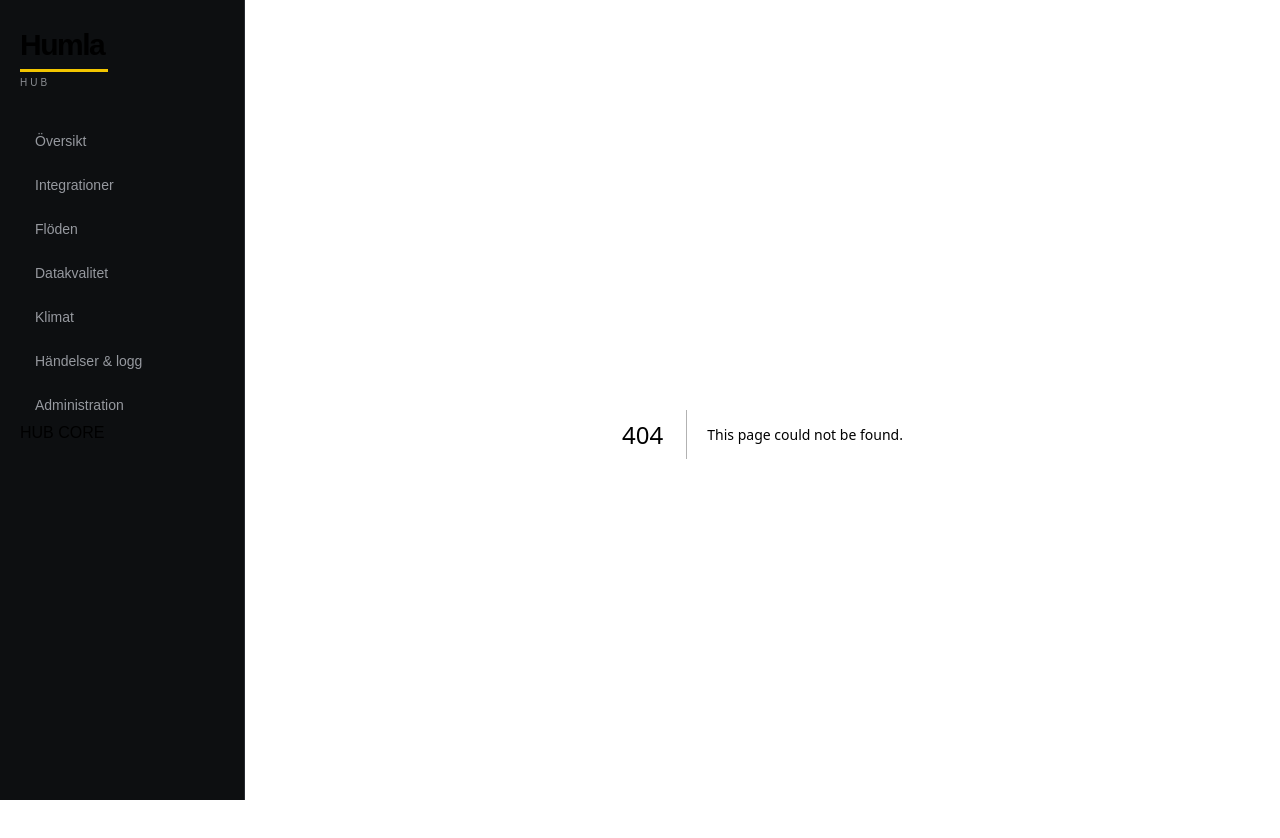
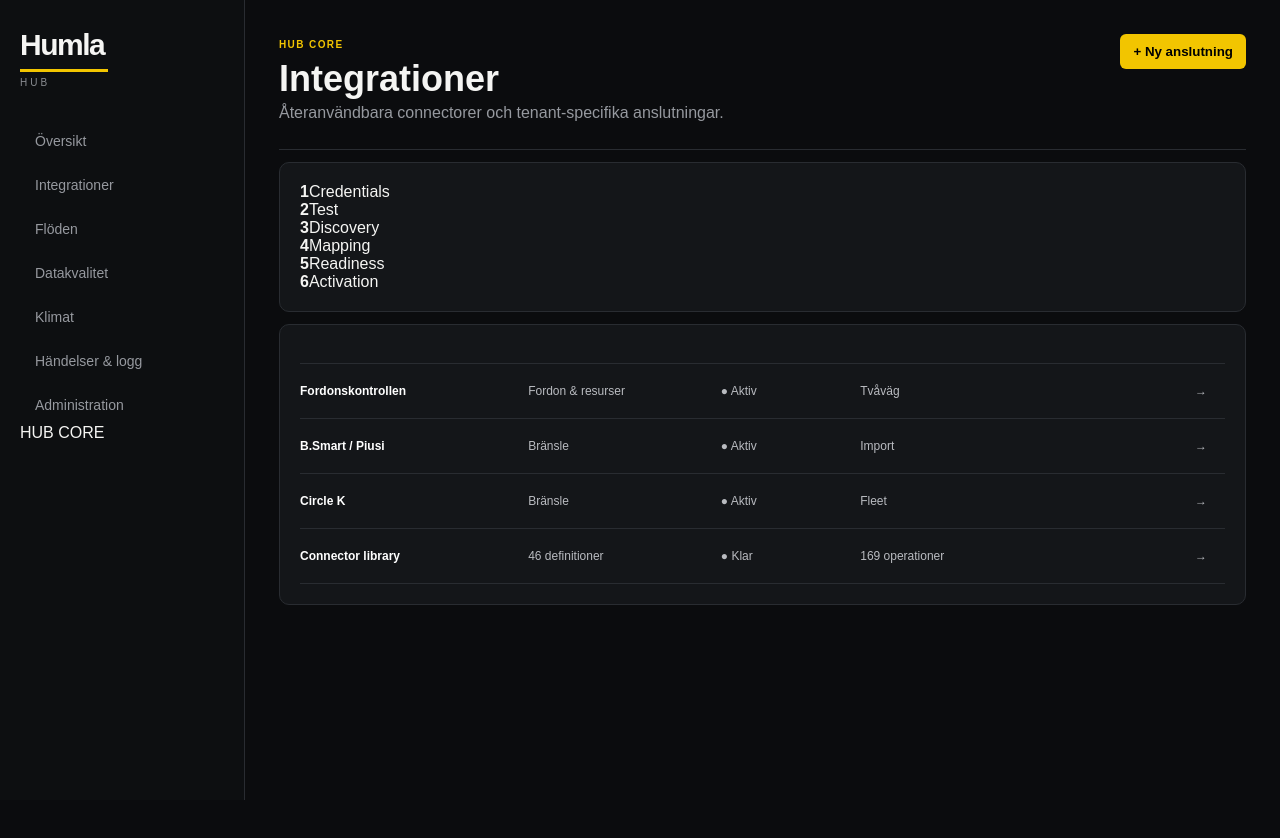
Before and after one commit to Mikeknutsson/Humla, a Next.js app: page /integrationer in a window 1280 px wide. Before the commit this address had no page. Shown: the top 838 px of the page. After the commit the page ends 800 px from the top, so only its background shows below. Built offline with nearby package versions, Linux system fonts and the light colour scheme.

Commit message:
Build Humla Hub integrationer view

```diff
--- /dev/null
+++ b/src/app/integrationer/page.tsx
@@ -0,0 +1,2 @@
+const rows=[["Fordonskontrollen","Fordon & resurser","Aktiv","Tvåväg"],["B.Smart / Piusi","Bränsle","Aktiv","Import"],["Circle K","Bränsle","Aktiv","Fleet"],["Connector library","46 definitioner","Klar","169 operationer"]];
+export default function Page(){return <><header className="topbar"><div><span className="eyebrow">HUB CORE</span><h1>Integrationer</h1><p>Återanvändbara connectorer och tenant-specifika anslutningar.</p></div><button>+ Ny anslutning</button></header><section className="section"><div className="steps">{["Credentials","Test","Discovery","Mapping","Readiness","Activation"].map((x,i)=><div key={x}><b>{i+1}</b><span>{x}</span></div>)}</div></section><section className="section"><div className="table">{rows.map(r=><div className="tr" key={r[0]}><strong>{r[0]}</strong><span>{r[1]}</span><span className="green">● {r[2]}</span><span>{r[3]}</span><b>→</b></div>)}</div></section></>}
```
